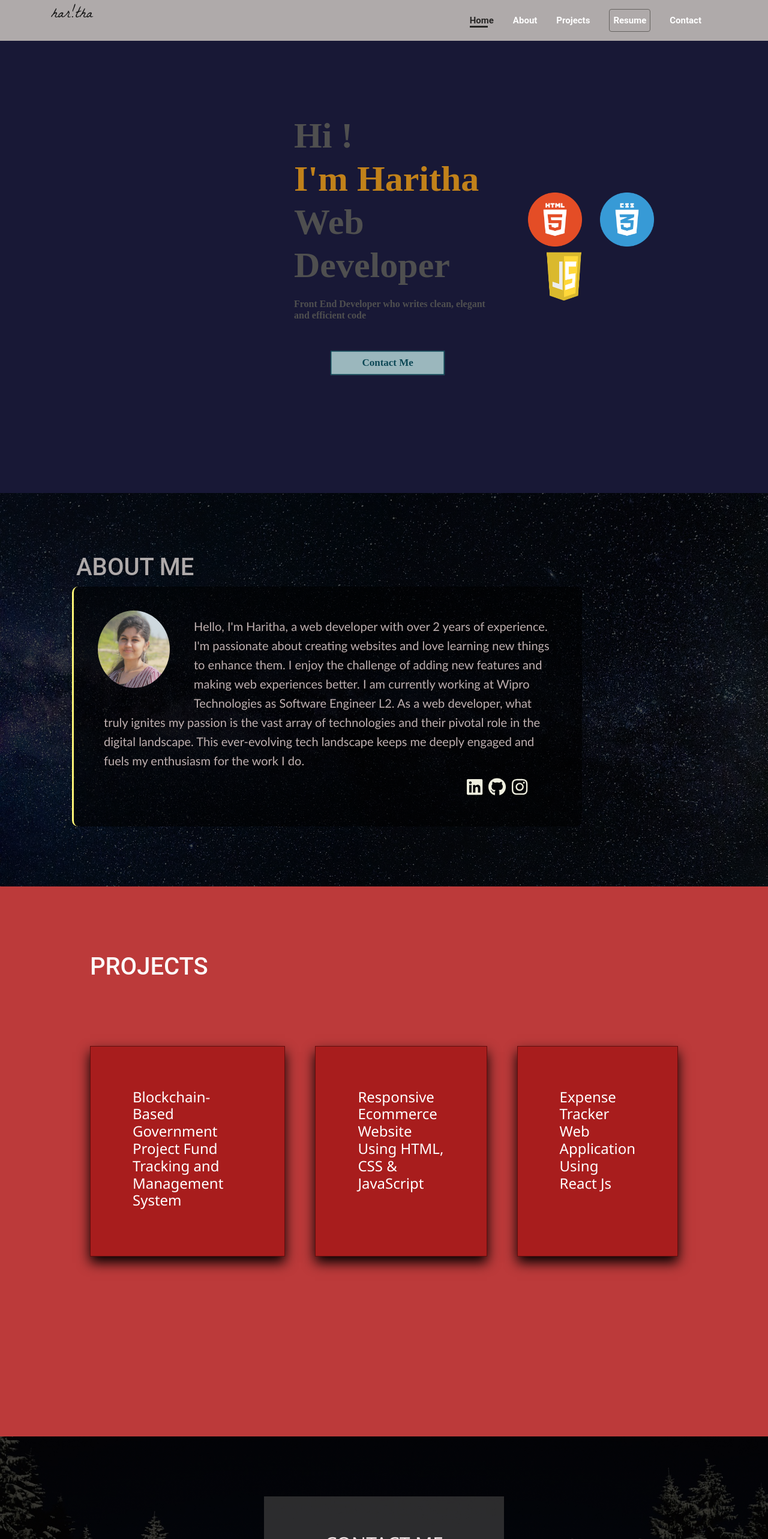
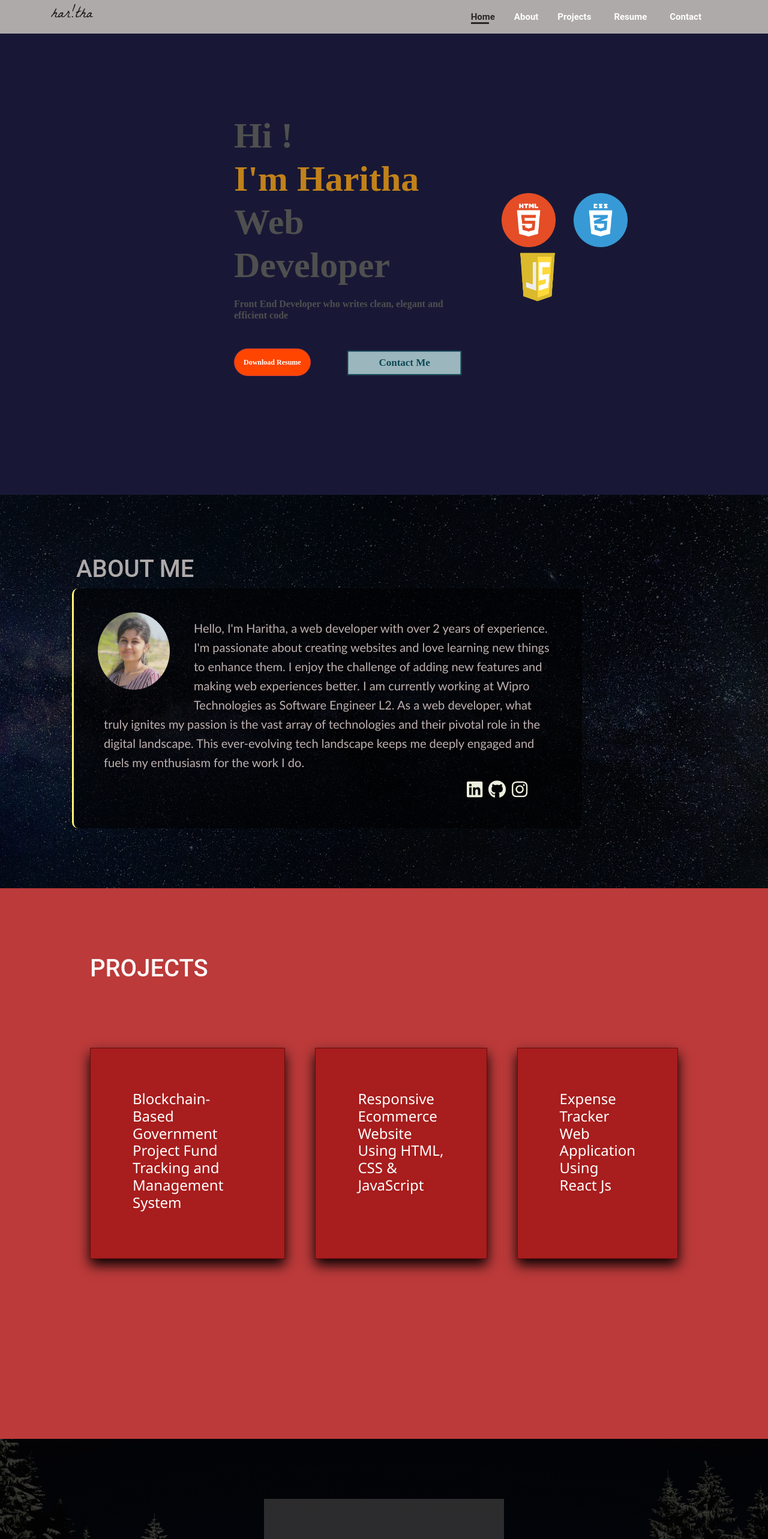
Before and after one commit to HarithaRaghu/Portfolio, a React (Create React App) app: page / in a window 1280 px wide. Shown: the top 2566 px of the page at 60% size. Built offline with nearby package versions, Linux system fonts and the light colour scheme.

Commit message:
changes have made in few file

```diff
--- a/src/components/Home/index.js
+++ b/src/components/Home/index.js
@@ -4,6 +4,7 @@ import { motion } from 'framer-motion';
 import htmlLogo from "../../assets/images/Home/html.png"
 import cssLogo from "../../assets/images/Home/CSS.png"
 import jsLogo from "../../assets/images/Home/JavaScript.png"
+import Resume from '../../assets/Resume/Haritha_Raghu_Resume.pdf'
 const aboutVariants={
   initial:{
            opacity: 0,
@@ -29,6 +30,9 @@ const buttonVariants={
 
 
 const Home=()=>{
+  const handleDownload=()=>{
+    window.open(Resume,'_blank');
+  }
     return (
 
         <div className='text-zone'>
@@ -47,6 +51,7 @@ const Home=()=>{
             <br/>
             <p><br/>Front End Developer who writes clean, elegant and efficient code</p>
 
+               <button className='Resume'onClick={handleDownload}>Download Resume</button>
 
               <motion.button
                 variants={buttonVariants}
--- a/src/components/Home/index.scss
+++ b/src/components/Home/index.scss
@@ -8,7 +8,7 @@
         font-family: 'Helvetica neu';
         font-weight: bolder;
         font-size: 60px;
-        margin-left: 300px;
+        margin-left: 200px;
         padding: 50px;
 
 
@@ -19,6 +19,20 @@
             }
         p{
             font-size: 16px;
+        }
+        .Resume{
+            margin-left: 0px;
+            padding: 15px;
+            font-size: 12px;
+            border: 1px solid rgb(205, 62, 62);
+            background-color: orangered;
+            color: white;
+            border-radius:  40px;
+            transition: 0.3s ease;
+            &:hover{
+                background-color:  rgb(205, 62, 62);
+                color: rgb(232, 159, 43);;
+            }
         }
         button{
             margin-left: 100px;
--- a/src/components/Navbar/index.scss
+++ b/src/components/Navbar/index.scss
@@ -39,13 +39,13 @@ $navbar-text-color: #ffff;
             }
 
             button {
-                padding: 6px;
+                // padding: 6px;
                 text-align: center;
                 color: $navbar-text-color;
                 font-family: 'Roboto', sans-serif;
                 font-weight: bold;
                 font-size: 15px;
-                border: 1px solid #666360;
+                border: transparent;
                 background-color: rgb(175, 170, 170);
                 border-radius: 4px;
                 transition: color 0.7s ease;
--- a/src/components/Projects/index.js
+++ b/src/components/Projects/index.js
@@ -15,16 +15,16 @@ const Projects=()=>{
             <div className='project-container' >
           <div className='projects-1'>
               <h4>Blockchain-Based Government Project Fund Tracking and Management System</h4>
-                <a href="/" >Learn more</a>
+                <a href="https://link.springer.com/chapter/10.1007/978-981-16-0878-0_38"className='project-link' >Learn more</a>
           </div>
 
           <div className='projects-1'>
                <h4>Responsive Ecommerce Website Using HTML, CSS & JavaScript</h4>
-               <a href="/" >Learn more</a>
+               <a href="https://github.com/HarithaRaghu?tab=repositories" className='project-link'>Learn more</a>
           </div>
           <div className='projects-1'>
               <h4>Expense Tracker Web Application Using React Js  </h4>
-              <a href="/" >Learn more</a>
+              <a href="https://github.com/HarithaRaghu?tab=repositories" className='project-link'>Learn more</a>
           </div>
           </div>
         </div>
--- a/src/components/Projects/index.scss
+++ b/src/components/Projects/index.scss
@@ -1,4 +1,5 @@
-
+$link-bottom-margin: 10px;
+$link-right-margin: 10px;
 .projects{
     background-color: rgb(188, 58, 58);
     padding: 50px;
@@ -15,28 +16,33 @@
     padding: 100px 100px 250px;
     font-family: 'Segoe UI', Tahoma, Geneva, Verdana, sans-serif;
     .projects-1{
+        position: relative;
         border: 1px solid rgb(99, 13, 13);
         box-shadow: 0 10px 20px rgb(0,0,0,1);
-        color: #ffff;
         padding: 70px;
         background-color:  rgb(168, 29, 29);
-        a{
-            display: none;
+             h4{
+                color: #ffff;
+                transition: color 0.3s ease;
+             }
+       .project-link{
+        position: absolute;
+        color:  #181818;
+        text-decoration: underline;
+        bottom: $link-bottom-margin;
+        right: $link-right-margin;
+        opacity: 0;
+        transition: opacity 0.3s ease;
+       }
+       &:hover{
+            h4{
+                color:  rgb(188, 58, 58);
+            }
+        .project-link{
+            color: #181818;
+            opacity: 1;
         }
-        &:hover:first-child{
-            background-color: transparent;
-            h4{
-                opacity: 0.3;
-            }
-            &::after{
-              a{
-
-              display: block;
-               }
-
-            }
-        }
-
+       }
     }
 }
 }
```
